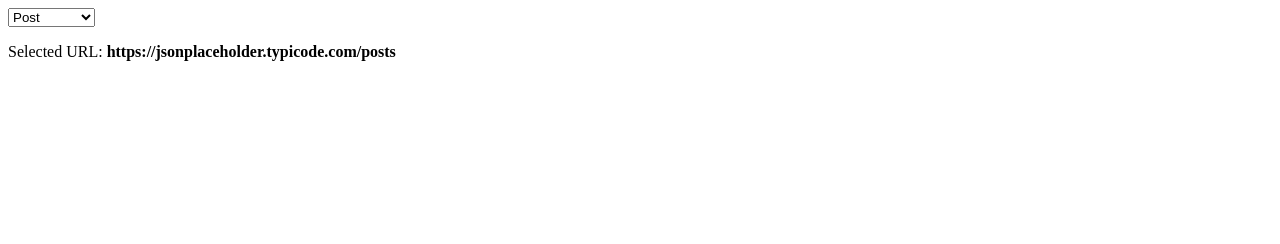
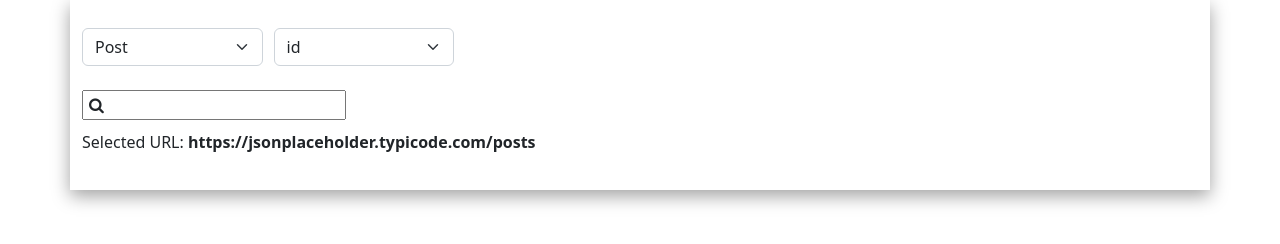
Before and after one commit to SAURABHCED786/json_data_fetching, a plain HTML site: page index.html in a window 1280 px wide. Drawn offline with nearby package versions, Linux system fonts and the light colour scheme; no server answers.

Commit message:
Update and Make Dynamic Filter

```diff
--- a/index.html
+++ b/index.html
@@ -3,112 +3,60 @@
 
 <head>
     <title>Bind SELECT Element with JSON using JavaScript</title>
+    <!-- CSS only -->
+    <link href="https://cdn.jsdelivr.net/npm/bootstrap@5.2.0/dist/css/bootstrap.min.css" rel="stylesheet"
+        integrity="sha384-gH2yIJqKdNHPEq0n4Mqa/HGKIhSkIHeL5AyhkYV8i59U5AR6csBvApHHNl/vI1Bx" crossorigin="anonymous">
+    <link rel="stylesheet" href="https://cdnjs.cloudflare.com/ajax/libs/font-awesome/4.7.0/css/font-awesome.min.css">
+    <!-- JavaScript Bundle with Popper -->
+    <script src="https://cdn.jsdelivr.net/npm/bootstrap@5.2.0/dist/js/bootstrap.bundle.min.js"
+        integrity="sha384-A3rJD856KowSb7dwlZdYEkO39Gagi7vIsF0jrRAoQmDKKtQBHUuLZ9AsSv4jD4Xa"
+        crossorigin="anonymous"></script>
+    <script src="./script.js"></script>
+    <style>
+        .container {
+            box-shadow: 0px 6px 17px #0000005e;
+        }
+        .input-icons i {
+            position: absolute;
+        }
+        .input-icons {
+            margin-bottom: 10px;
+        }
+        .icon {
+            padding: 7px;
+        }
+        .input-field {
+            padding-left: 27px !important;
+            text-align: left;
+        }
+    </style>
 </head>
 
 <body onload="Select()">
+    <div class="container py-1">
         <!-- <p>
         <input type="button" style="margin:10px 0;" onclick="Select()" value="Click to SELECT with JSON" />
         </p> -->
 
         <!--The SELECT element.-->
-    <select id="sel" onchange="show(this)">
+        <div class="col-md-4" style="display: flex;">
+            <select class="form-select my-4" style="margin-right: 11px;" id="sel" onchange="show(this)">
                 <!-- <option value='https://jsonplaceholder.typicode.com/posts' >Post</option> -->
             </select>
+            <select class="form-select my-4" name="selAtt" id="selAtt">
+                <option value="id">id</option>
+                <option value="title">Title</option>
+                <option value="body">Body</option>
+            </select>
+        </div>
+        <div class="input-icons">
+            <i class="fa fa-search icon"></i>
+            <input class="input-field" id="searchInp" onkeyup="myFilter();" type="text">
+        </div>
         <!-- <p id="loading">Loading...</p> -->
         <p id="msg"></p>
-    <table id="dataTable">
+        <table class="table table-striped" id="dataTable">
         </table>
+    </div>
 </body>
-
-<script>
-    const allApi_urls = [
-        "https://jsonplaceholder.typicode.com/posts",
-        "https://jsonplaceholder.typicode.com/users",
-        "https://jsonplaceholder.typicode.com/comments"
-    ];
-
-    let count = 0;
-    function Select() {
-        // the json.
-        let ele = document.getElementById('sel');
-        if (count == 0) {
-            for (let i = 0; i < allApi_urls.length; i++) {
-                // populate select element with json.
-                if (i == 0) {
-                    ele.innerHTML = ele.innerHTML + '<option selected id="opt_val" value="' + allApi_urls[0] + '">' + 'Post' + '</option>';
-                    show(ele);
-                }
-                if (i == 1) {
-                    ele.innerHTML = ele.innerHTML + '<option id="opt_val" value="' + allApi_urls[1] + '">' + 'User' + '</option>';
-                }
-                if (i == 2) {
-                    ele.innerHTML = ele.innerHTML + '<option id="opt_val" value="' + allApi_urls[2] + '">' + 'Comments' + '</option>';
-                }
-
-            }
-            count += 1;
-        }
-
-    }
-    function show(ele) {
-        // get the selected value from <select> element and show it.
-        let opt_val = ele.options[ele.selectedIndex].value;
-        let api_url = opt_val;
-        // selected index is my api url
-        getapi(api_url);
-
-        async function getapi(url) {
-            const response = await fetch(url);
-            // Storing data in form of JSON
-            var data = await response.json();
-            if (response) {
-                // hideloader();
-            }
-            showing(data);
-            // function hideloader() {
-            //     document.getElementById('loading').style.display = 'none';
-            // }
-        }
-
-        let msg = document.getElementById('msg');
-
-        msg.innerHTML = 'Selected URL: <b>' + ele.options[ele.selectedIndex].value + '</b>';
-    }
-
-    function showing(data) {
-        tab = ` <tr>
-                    <th>Id</th>
-                    <th>Title</th>
-                    <th>Body</th>
-                </tr> `;
-
-        data.forEach(e => {
-            if (e.title) {
-                console.log("you are right");
-
-                tab += `<tr>
-                        <td style='text-align: center;'>${e.id}</td>
-                        <td>${e.title}</td>
-                        <td>${e.body}</td>
-                    </tr>`;
-            }
-            if (e.username) {
-                tab += `<tr>
-                        <td style='text-align: center;'>${e.username}</td>
-                        <td>${e.name}</td>
-                        <td>${e.email}</td>
-                    </tr>`;
-            }
-            if (e.postId) {
-                tab += `<tr>
-                        <td style='text-align: center;'>${e.id}</td>
-                        <td>${e.name}</td>
-                        <td>${e.body}</td>
-                    </tr>`;
-            }
-        });
-        document.getElementById('dataTable').innerHTML = tab;
-    }
-</script>
-
 </html>
--- /dev/null
+++ b/script.js
@@ -0,0 +1,142 @@
+// Api Urls
+const allApi_urls = [
+    "https://jsonplaceholder.typicode.com/posts",
+    "https://jsonplaceholder.typicode.com/users",
+    "https://jsonplaceholder.typicode.com/comments"
+];
+
+let count = 0;
+function Select() {
+    // the json.
+    let ele = document.getElementById('sel');
+    if (count == 0) {
+        for (let i = 0; i < allApi_urls.length; i++) {
+            // populate select element with json.
+            if (i == 0) {
+                ele.innerHTML = ele.innerHTML + '<option selected id="opt_val" value="' + allApi_urls[0] + '">' + 'Post' + '</option>';
+                show(ele);
+            }
+            if (i == 1) {
+                ele.innerHTML = ele.innerHTML + '<option id="opt_val" value="' + allApi_urls[1] + '">' + 'User' + '</option>';
+            }
+            if (i == 2) {
+                ele.innerHTML = ele.innerHTML + '<option id="opt_val" value="' + allApi_urls[2] + '">' + 'Comments' + '</option>';
+            }
+
+        }
+        count += 1;
+    }
+
+}
+function show(ele) {
+    // get the selected value from <select> element and show it.
+    let opt_val = ele.options[ele.selectedIndex].value;
+    let api_url = opt_val;
+    // selected index is my api url
+    getapi(api_url);
+    let msg = document.getElementById('msg');
+    msg.innerHTML = 'Selected URL: <b>' + ele.options[ele.selectedIndex].value + '</b>';
+}
+
+async function getapi(url) {
+    const response = await fetch(url);
+    // Storing data in form of JSON
+    var data = await response.json();
+    if (response) {
+        showing(data);
+     }
+}
+
+function showing(data) {
+    tab = `<tr>
+                <th>Id</th>
+                <th>Title</th>
+                <th>Body</th>
+            </tr> `;
+
+    data.forEach(e => {
+        if (e.title) {
+            tab += `<tr>
+                    <td style='text-align: center;'>${e.id}</td>
+                    <td>${e.title}</td>
+                    <td>${e.body}</td>
+                </tr>`;
+        }
+        if (e.username) {
+            tab += `<tr>
+                    <td style='text-align: center;'>${e.username}</td>
+                    <td>${e.name}</td>
+                    <td>${e.email}</td>
+                </tr>`;
+        }
+        if (e.postId) {
+            tab += `<tr>
+                    <td style='text-align: center;'>${e.id}</td>
+                    <td>${e.name}</td>
+                    <td>${e.body}</td>
+                </tr>`;
+        }
+    });
+    document.getElementById('dataTable').innerHTML = tab;
+}
+
+function myFilter() {
+    var input, filter, table, tr, td, i, txtValue;
+
+    const selAtt = document.getElementById("selAtt");
+    const sinp = selAtt.options[selAtt.selectedIndex].value
+    if (sinp == 'id') { // Filter with Id
+        input = document.getElementById("searchInp");
+        filter = input.value.toUpperCase();
+        table = document.getElementById("dataTable");
+        tr = table.getElementsByTagName("tr");
+        for (i = 0; i < tr.length; i++) {
+            td = tr[i].getElementsByTagName("td")[0]; //Find td of zero index
+            if (td) {
+                txtValue = td.textContent || td.innerText;
+                if (txtValue.toUpperCase().indexOf(filter) > -1) {
+                    tr[i].style.display = "";
+                } else {
+                    tr[i].style.display = "none";
+                }
+            }
+        }
+    }
+    if (sinp == 'title') { // Filter with Title
+        input = document.getElementById("searchInp");
+        filter = input.value.toUpperCase();
+        table = document.getElementById("dataTable");
+        tr = table.getElementsByTagName("tr");
+        for (i = 0; i < tr.length; i++) {
+            td = tr[i].getElementsByTagName("td")[1]; //Find td of one index
+            if (td) {
+                txtValue = td.textContent || td.innerText;
+                if (txtValue.toUpperCase().indexOf(filter) > -1) {
+                    tr[i].style.display = "";
+                } else {
+                    tr[i].style.display = "none";
+                }
+            }
+        }
+
+    }
+    if (sinp == 'body') { // Filter with Body
+        input = document.getElementById("searchInp");
+        filter = input.value.toUpperCase();
+        table = document.getElementById("dataTable");
+        tr = table.getElementsByTagName("tr");
+        for (i = 0; i < tr.length; i++) {
+            td = tr[i].getElementsByTagName("td")[2]; //Find id of two index
+            if (td) {
+                txtValue = td.textContent || td.innerText;
+                if (txtValue.toUpperCase().indexOf(filter) > -1) {
+                    tr[i].style.display = "";
+                } else {
+                    tr[i].style.display = "none";
+                }
+            }
+        }
+
+    }
+
+}
```
Lines whose indentation alone changed are shown as unchanged.
